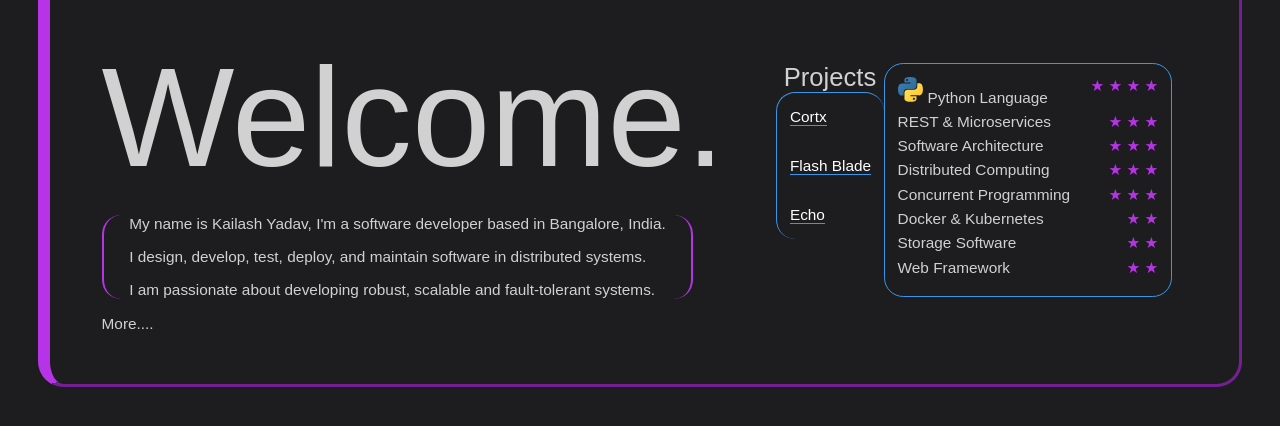
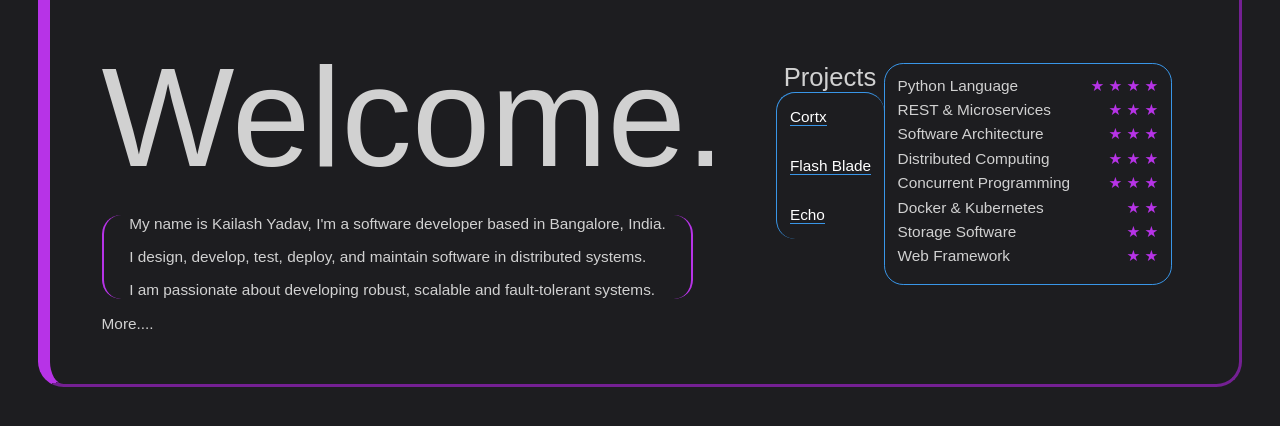
Before and after one commit to codezen01/codezen.github.io, a plain HTML site: page index.html in a window 1280 px wide. Shown: the part 158-584 px from the top of the page. Drawn offline with Linux system fonts and the light colour scheme.

Commit message:
removed python svg

```diff
--- a/index.css
+++ b/index.css
@@ -59,7 +59,7 @@ header {
     font-size: 2.0vw;
     float:inline-start;
     animation: changeText 5s infinite;
-    width: 82%;
+    width: 80%;
 }
 
 .logo:hover {
--- a/index.html
+++ b/index.html
@@ -54,8 +54,7 @@
                         </div>
 
                         <div class="skills">
-                             <div class="skill"><img class="skills-logo" src="svg/python.svg" alt="Python">
-                                Python Language<div class="rating">&#9733; &#9733; &#9733; &#9733;</div></div>
+                             <div class="skill">Python Language<div class="rating">&#9733; &#9733; &#9733; &#9733;</div></div>
                              <div class="skill">REST & Microservices<div class="rating">&#9733; &#9733; &#9733;</div></div>
                              <div class="skill">Software Architecture<div class="rating">&#9733; &#9733; &#9733;</div></div>
                              <div class="skill">Distributed Computing<div class="rating">&#9733; &#9733; &#9733;</div></div>
```
